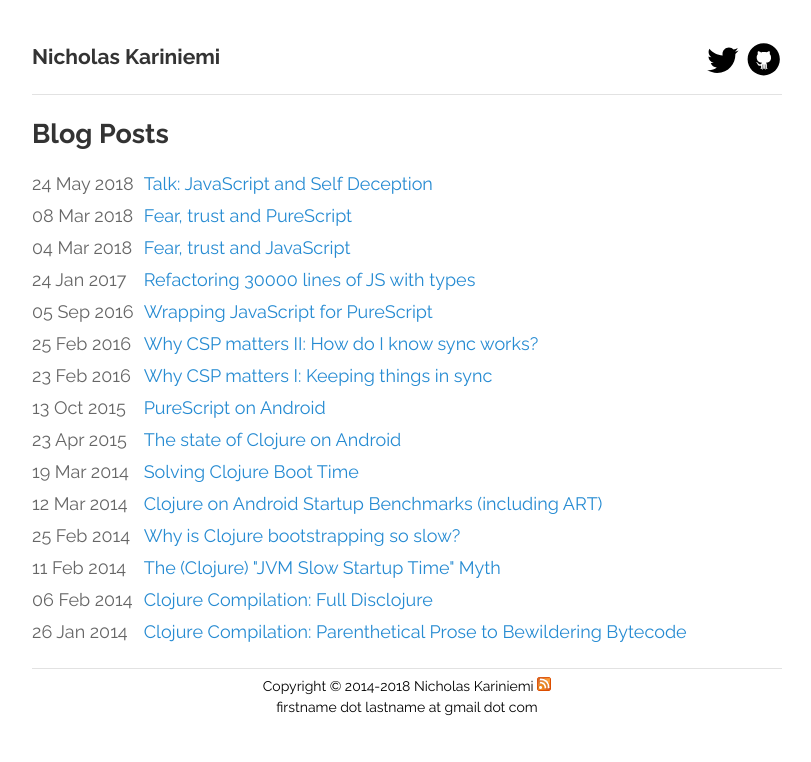
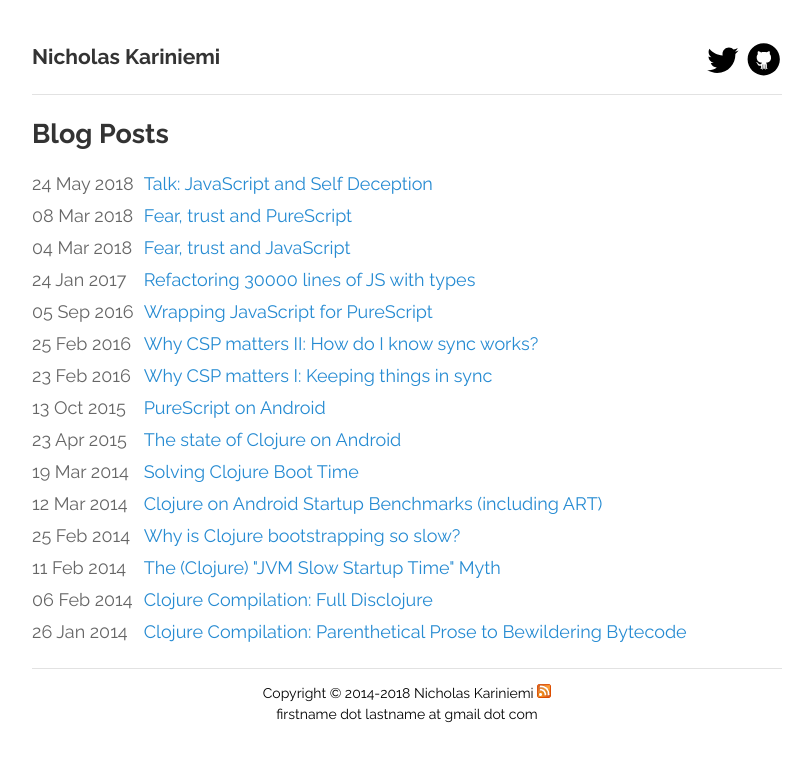
Before and after one commit to hoodunit/hoodunit.github.io, a Jekyll site: the page built from index.html, in a window 1280 px wide. Shown: the top 762 px of the page, without its empty margins (233-1044 px from the left). Built offline with Jekyll 4.4.1, drawn with Linux system fonts in a browser that asks for light colours; Markdown is read by kramdown in place of the engine named in the settings; comment, search, counter and statistics services are not loaded.

Commit message:
Tweak footer spacing

```diff
--- a/css/main.css
+++ b/css/main.css
@@ -134,8 +134,7 @@ pre, pre code, pre code span {
 
 .footer {
   border-top: 1px solid #E2E2E2;
-  margin-top: 1em;
-  padding-top: 0.5em;
+  padding-top: 1em;
   overflow: hidden;
   text-align: center;
   font-size: 14px;
```
